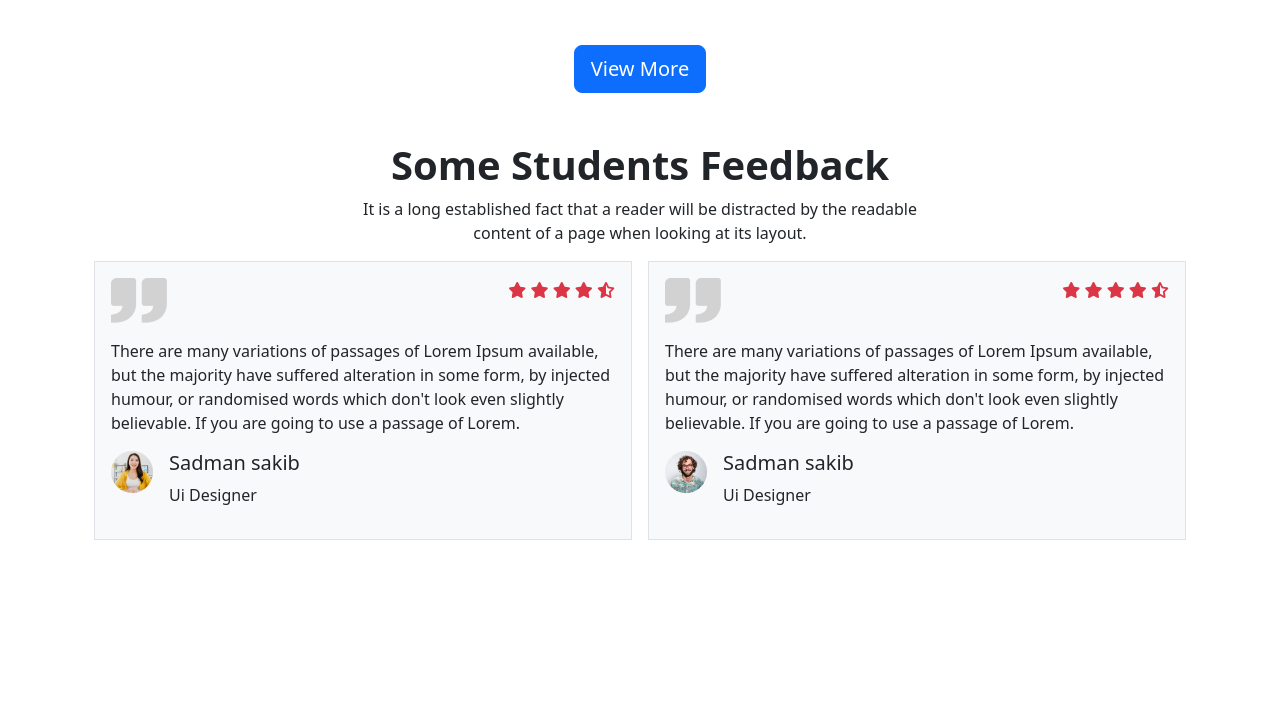
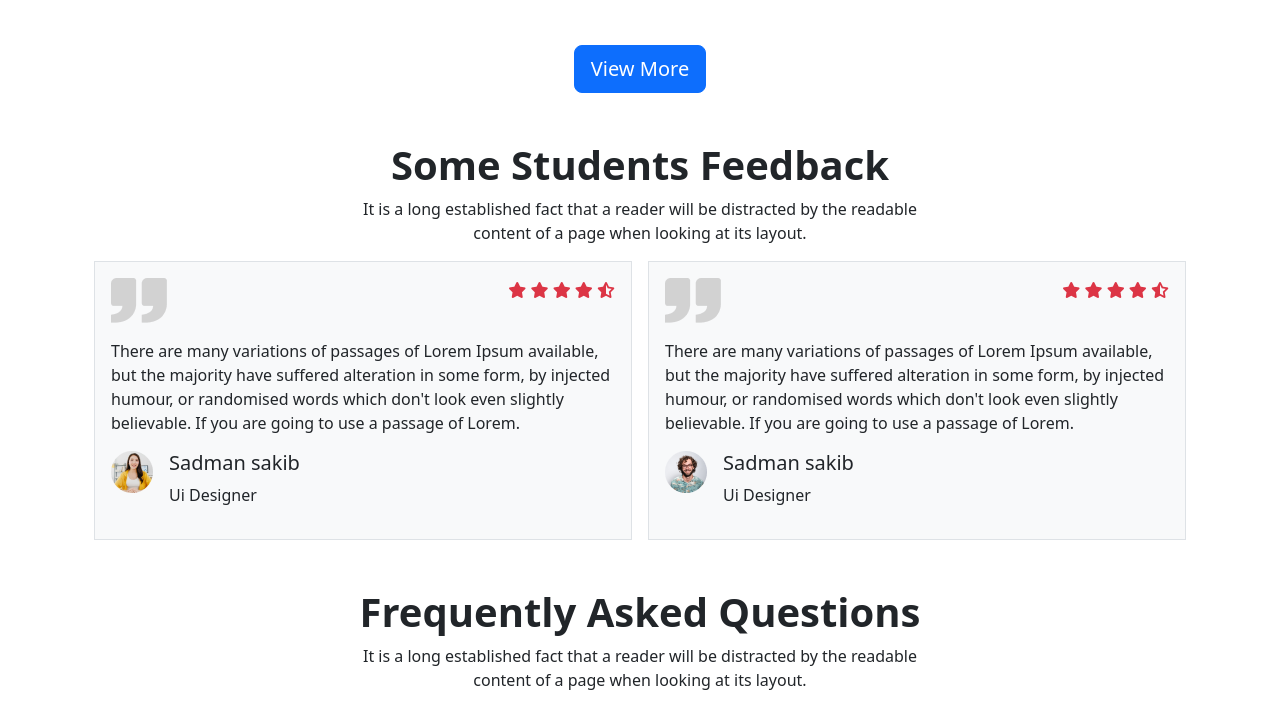
Before and after one commit to sadmansakib1997/assignment-3, a plain HTML site: page index.html in a window 1280 px wide. Shown: the part 2346-3074 px from the top of the page. Before the commit the page ends 2934 px from the top, so only its background shows below. Drawn offline with nearby package versions, Linux system fonts and the light colour scheme; files whose address does not match are found by name.

Commit message:
asked question start

```diff
--- a/index.html
+++ b/index.html
@@ -412,6 +412,19 @@
         </section>
         <!-- some students feedback -->
 
+        <!-- asked question -->
+        <section class="mt-5 mb-5">
+            <div class="text-center mt-5">
+                <h1 class="fw-bold">Frequently Asked Questions</h1>
+                <p class="fw-light">It is a long established fact that a reader will be distracted by the readable <br>
+                    content of a page when looking at its layout.</p>
+            </div>
+        </section>
+
+
+
+        <!-- asked question -->
+
     </main>
 
     <!-- main part end -->
```
